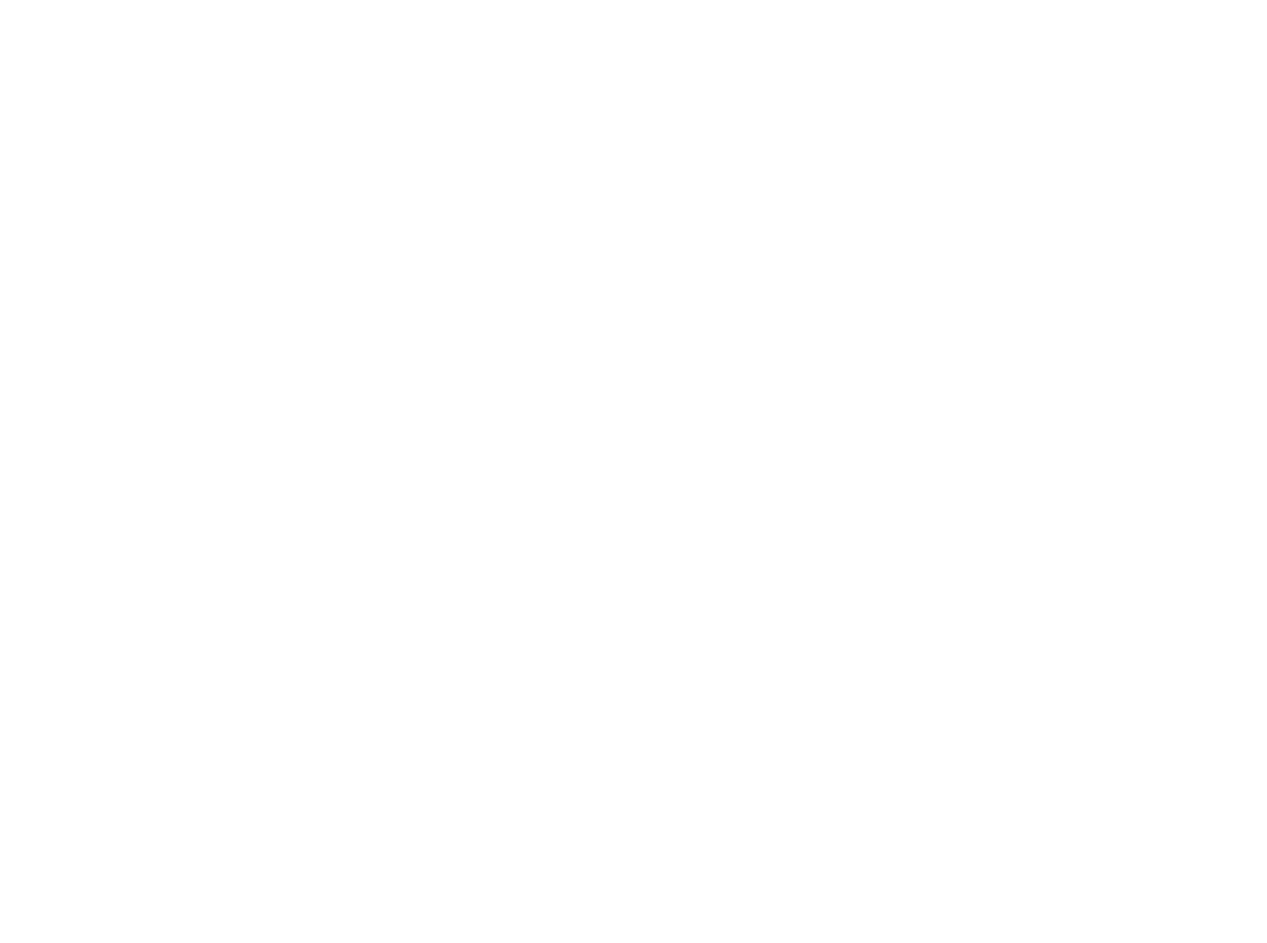
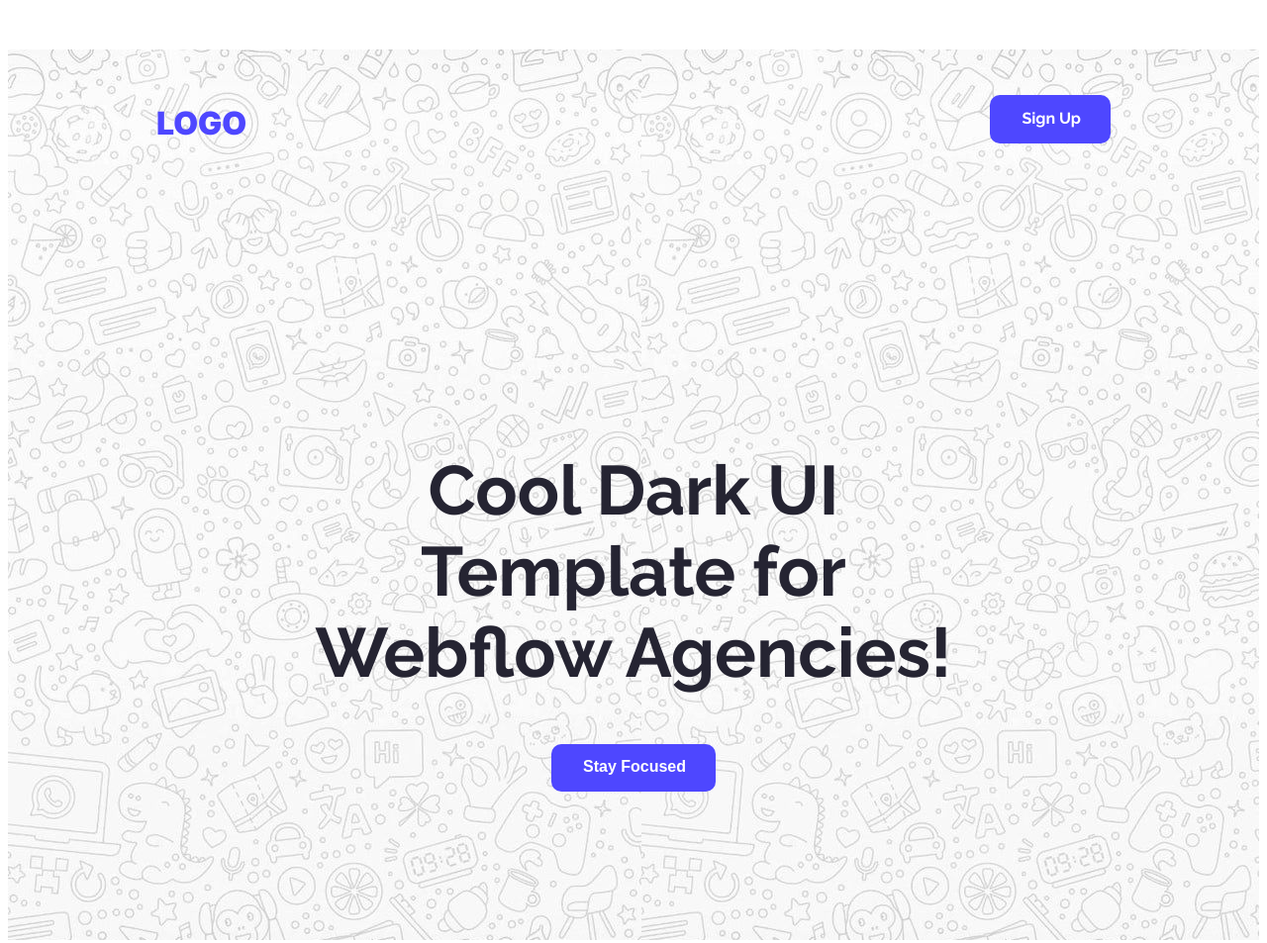
Before and after one commit to itz-Anann/PH-Assignment-1, a plain HTML site: page index.html in a window 1280 px wide. Shown: the whole page at 99% size. Before the commit the page ends 800 px from the top, so only its background shows below. Drawn offline with Linux system fonts and the light colour scheme.

Commit message:
navbar & banner section completed

```diff
--- a/index.html
+++ b/index.html
@@ -1,12 +1,34 @@
 <!DOCTYPE html>
 <html lang="en">
-<head>
-    <meta charset="UTF-8">
-    <meta name="viewport" content="width=device-width, initial-scale=1.0">
+  <head>
+    <meta charset="UTF-8" />
+    <meta name="viewport" content="width=device-width, initial-scale=1.0" />
     <title>Assignment 1</title>
-    <link rel="stylesheet" href="styles/style.css">
-</head>
-<body>
+    <link rel="preconnect" href="https://fonts.googleapis.com" />
+    <link rel="preconnect" href="https://fonts.gstatic.com" crossorigin />
+    <link
+      href="https://fonts.googleapis.com/css2?family=Inter:ital,opsz,wght@0,14..32,100..900;1,14..32,100..900&family=Open+Sans:ital,wght@0,300..800;1,300..800&family=Roboto+Slab:wght@100..900&display=swap"
+      rel="stylesheet"
+    />
+    <link rel="preconnect" href="https://fonts.googleapis.com" />
+    <link rel="preconnect" href="https://fonts.gstatic.com" crossorigin />
+    <link
+      href="https://fonts.googleapis.com/css2?family=Inter:ital,opsz,wght@0,14..32,100..900;1,14..32,100..900&family=Open+Sans:ital,wght@0,300..800;1,300..800&family=Raleway:ital,wght@0,100..900;1,100..900&family=Roboto+Slab:wght@100..900&display=swap"
+      rel="stylesheet"
+    />
+    <link rel="stylesheet" href="styles/style.css" />
+  </head>
+  <body class="inter-black">
+    <header class="header bg-img">
+      <nav>
+        <h3 class="logo-color">LOGO</h3>
+        <button class="button-color Button raleway-normal">Sign Up</button>
+      </nav>
+      <div class="banner raleway-normal">
+        <h1>Cool Dark UI Template for Webflow Agencies!</h1>
+        <button class="button-color Button2">Stay Focused</button>
 
-</body>
+      </div>
+    </header>
+  </body>
 </html>
--- a/styles/style.css
+++ b/styles/style.css
@@ -0,0 +1,68 @@
+
+.inter-black {
+  font-family: "Inter", sans-serif;
+  font-optical-sizing: auto;
+
+  font-style: normal;
+  font-variation-settings: "wdth" 100;
+}
+
+.raleway-normal {
+  font-family: "Raleway", sans-serif;
+  font-optical-sizing: auto;
+  font-weight: bold;
+  font-style: normal;
+}
+.bg-img{
+    background-image: url('../styles/images/8c98994518b575bfd8c949e91d20548b.jpg');
+    ;
+}
+/* nav section */
+h3{
+    font-weight: 900;
+    font-size: xx-large;
+     width: 132px;
+    height: 2px;
+
+}
+.logo-color{
+    color: #4E47FF;
+    margin-top: 55px;
+    margin-left: 100px;
+
+}
+.Button{
+    margin-top: 46px;
+    margin-right: 100px;
+}
+.Button2{
+    margin-bottom: 150px;
+}
+.button-color{
+    color: #FFFFFF;
+    background-color: #4E47FF;
+    font-weight: bold;
+    font-size: 16px;
+
+    padding: 14px 30px 16px 32px ;
+    border-radius: 10px;
+    border-style: none;
+    border: none;
+
+}
+nav{
+    display: flex;
+    justify-content: space-between;
+    margin : 50px 50px ;
+    align-content: center;
+}
+/* banner */
+.banner{
+    text-align: center;
+    font-weight: bold;
+    margin-top: 309px;
+    margin-left: 267px;
+    margin-right: 267px;
+    font-size: 35px;
+    color: #252432;
+}
```
Also changed, not shown: styles/images/360_F_168468382_x9vrJbog5fto3r0JQZu9MyufBMUtDhT1.jpg (added), styles/images/74035910-rock-textured-background-in-a-black-and-white-light-and-low-contrast-tonality.jpg (added), styles/images/8c98994518b575bfd8c949e91d20548b.jpg (added), styles/images/8e8a355c-1683-45fd-a45d-241123a99f21-cover.jpg (added), styles/images/White-Background-PNG-File.png (added).
